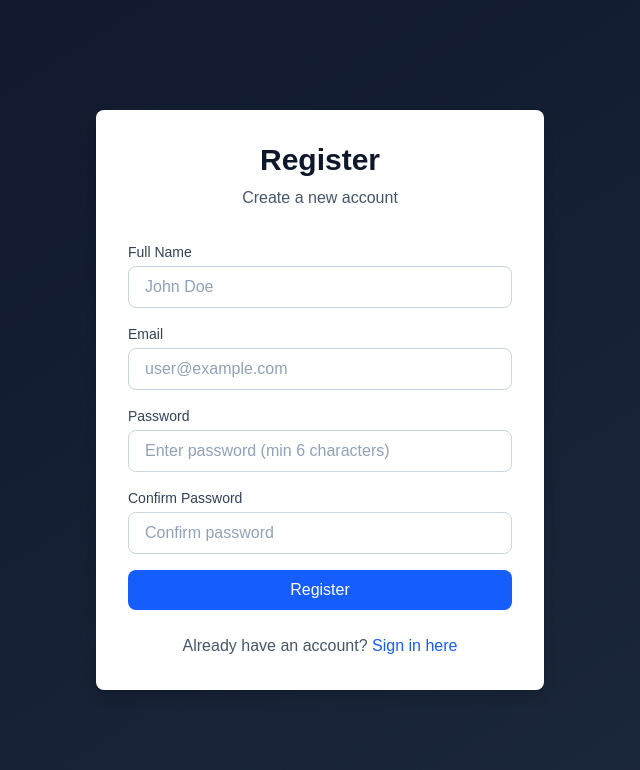
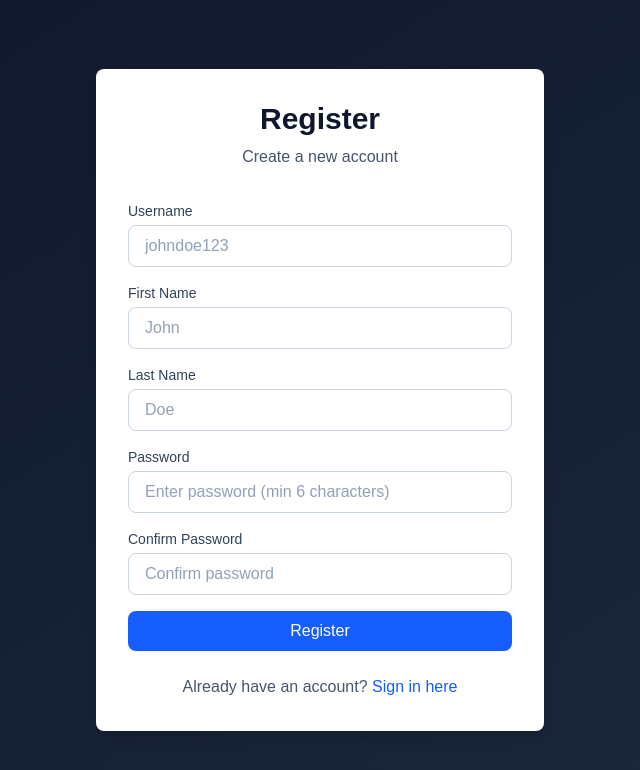
Before and after one commit to Pimeq/SSS-Innowacja-Magazyn-App, a Next.js app in the folder web/: page /register in a window 1280 px wide. Shown: the top 770 px of the page, without its empty margins (320-960 px from the left). Built offline with nearby package versions, Linux system fonts and the light colour scheme.

Commit message:
fix: implementation of proper database connection and changed structure of login/register files to comply with database fields

```diff
--- a/web/src/app/api/auth/__nextauth/authOptions.ts
+++ b/web/src/app/api/auth/__nextauth/authOptions.ts
@@ -1,99 +1,61 @@
 import { NextAuthOptions } from "next-auth";
 import CredentialsProvider from "next-auth/providers/credentials";
-import { getUserByEmail, verifyPassword } from "@/lib/db";
-import { JWT } from "next-auth/jwt";
-import type { Session } from "next-auth";
-import type { DefaultSession } from "next-auth";
-
-declare module "next-auth" {
-  interface Session {
-    user: {
-      id: string;
-      email: string;
-      name?: string | null;
-    } & DefaultSession["user"];
-  }
-  interface User {
-    id: string;
-    email: string;
-    name?: string | null;
-  }
-}
-
-declare module "next-auth/jwt" {
-  interface JWT {
-    id: string;
-    email: string;
-  }
-}
+import { getUserByUsername, verifyPassword } from "@/lib/db";
 
 export const authOptions: NextAuthOptions = {
   providers: [
     CredentialsProvider({
       name: "Credentials",
       credentials: {
-        email: { label: "Email", type: "email", placeholder: "user@example.com" },
+        username: { label: "Username", type: "text" },
         password: { label: "Password", type: "password" },
       },
-      async authorize(credentials, req) {
-        if (!credentials?.email || !credentials?.password) {
-          throw new Error("Invalid credentials");
+      async authorize(credentials) {
+        if (!credentials?.username || !credentials?.password) {
+          return null;
         }
 
-        const user = await getUserByEmail(credentials.email);
+        const user = await getUserByUsername(credentials.username);
+
         if (!user) {
-          throw new Error("User not found");
+          return null;
         }
 
-        const passwordMatch = await verifyPassword(
-          credentials.password,
-          user.password_hash
-        );
-        if (!passwordMatch) {
-          throw new Error("Invalid password");
+        const isValid = await verifyPassword(credentials.password, user.password);
+
+        if (!isValid) {
+          return null;
         }
 
         return {
           id: String(user.id),
-          email: user.email,
-          name: user.name,
+          name: `${user.first_name} ${user.last_name}`,
+          username: user.username,
+          email: null,
         };
       },
     }),
   ],
   session: {
     strategy: "jwt",
-    maxAge: 7 * 24 * 60 * 60, // 7 days
-    updateAge: 24 * 60 * 60, // 1 day
-  },
-  jwt: {
-    maxAge: 7 * 24 * 60 * 60, // 7 days
-  },
-  pages: {
-    signIn: "/login",
-    signOut: "/",
   },
   callbacks: {
     async jwt({ token, user }) {
       if (user) {
         token.id = user.id;
-        token.email = user.email;
+        token.username = (user as any).username;
       }
       return token;
     },
-    async session({
-      session,
-      token,
-    }: {
-      session: Session;
-      token: JWT;
-    }): Promise<Session> {
+    async session({ session, token }) {
       if (session.user) {
         (session.user as any).id = token.id;
-        session.user.email = token.email as string;
+        (session.user as any).username = token.username;
       }
       return session;
     },
   },
-  secret: process.env.NEXTAUTH_SECRET,
+  pages: {
+    signIn: "/login",
+  },
 };
--- a/web/src/app/api/auth/register/route.ts
+++ b/web/src/app/api/auth/register/route.ts
@@ -1,13 +1,12 @@
 import { NextRequest, NextResponse } from "next/server";
-import { createUser, getUserByEmail } from "@/lib/db";
+import { createUser, getUserByUsername } from "@/lib/db";
 
 export async function POST(request: NextRequest) {
   try {
     const body = await request.json();
-    const { email, name, password } = body;
+    const { username, first_name, last_name, password } = body;
 
-    // Validation
-    if (!email || !password || !name) {
+    if (!username || !password || !first_name || !last_name) {
       return NextResponse.json(
         { message: "Missing required fields" },
         { status: 400 }
@@ -21,8 +20,7 @@ export async function POST(request: NextRequest) {
       );
     }
 
-    // Check if user exists
-    const existingUser = await getUserByEmail(email);
+    const existingUser = await getUserByUsername(username);
     if (existingUser) {
       return NextResponse.json(
         { message: "User already exists" },
@@ -30,8 +28,8 @@ export async function POST(request: NextRequest) {
       );
     }
 
-    // Create user
-    const user = await createUser(email, password, name);
+    const user = await createUser(username, password, first_name, last_name);
+
     if (!user) {
       return NextResponse.json(
         { message: "Failed to create user" },
@@ -44,8 +42,9 @@ export async function POST(request: NextRequest) {
         message: "User created successfully",
         user: {
           id: user.id,
-          email: user.email,
-          name: user.name,
+          username: user.username,
+          first_name: user.first_name,
+          last_name: user.last_name,
         },
       },
       { status: 201 }
--- a/web/src/app/login/page.tsx
+++ b/web/src/app/login/page.tsx
@@ -7,7 +7,8 @@ import Link from "next/link";
 
 export default function LoginPage() {
   const router = useRouter();
-  const [email, setEmail] = useState("");
+  // Zmiana stanu z email na username
+  const [username, setUsername] = useState("");
   const [password, setPassword] = useState("");
   const [error, setError] = useState("");
   const [isLoading, setIsLoading] = useState(false);
@@ -18,14 +19,16 @@ export default function LoginPage() {
     setIsLoading(true);
 
     try {
+      // Przekazujemy username do funkcji signIn (zgodnie z konfiguracją w authOptions)
       const result = await signIn("credentials", {
-        email,
+        username,
         password,
         redirect: false,
       });
 
       if (result?.error) {
-        setError(result.error || "Failed to sign in");
+        // Dostosowanie komunikatu błędu
+        setError("Invalid username or password");
         setIsLoading(false);
       } else if (result?.ok) {
         router.push("/dashboard");
@@ -53,19 +56,20 @@ export default function LoginPage() {
         )}
 
         <form onSubmit={handleSubmit} className="space-y-4">
+          {/* Pole Username zamiast Email */}
           <div>
             <label
-              htmlFor="email"
+              htmlFor="username"
               className="block text-sm font-medium text-slate-700 dark:text-slate-300 mb-1"
             >
-              Email
+              Username
             </label>
             <input
-              type="email"
-              id="email"
-              value={email}
-              onChange={(e) => setEmail(e.target.value)}
-              placeholder="user@example.com"
+              type="text"
+              id="username"
+              value={username}
+              onChange={(e) => setUsername(e.target.value)}
+              placeholder="Enter your username"
               required
               className="w-full px-4 py-2 border border-slate-300 dark:border-slate-600 rounded-lg bg-white dark:bg-slate-800 text-slate-900 dark:text-white placeholder-slate-400 dark:placeholder-slate-500 focus:outline-none focus:ring-2 focus:ring-blue-500"
             />
--- a/web/src/app/register/page.tsx
+++ b/web/src/app/register/page.tsx
@@ -7,10 +7,13 @@ import Link from "next/link";
 
 export default function RegisterPage() {
   const router = useRouter();
-  const [email, setEmail] = useState("");
-  const [name, setName] = useState("");
+
+  const [username, setUsername] = useState("");
+  const [firstName, setFirstName] = useState("");
+  const [lastName, setLastName] = useState("");
   const [password, setPassword] = useState("");
   const [confirmPassword, setConfirmPassword] = useState("");
+
   const [error, setError] = useState("");
   const [isLoading, setIsLoading] = useState(false);
 
@@ -19,8 +22,7 @@ export default function RegisterPage() {
     setError("");
     setIsLoading(true);
 
-    // Validation
-    if (!email || !password || !confirmPassword || !name) {
+    if (!username || !firstName || !lastName || !password || !confirmPassword) {
       setError("All fields are required");
       setIsLoading(false);
       return;
@@ -45,8 +47,9 @@ export default function RegisterPage() {
           "Content-Type": "application/json",
         },
         body: JSON.stringify({
-          email,
-          name,
+          username,
+          first_name: firstName,
+          last_name: lastName,
           password,
         }),
       });
@@ -59,9 +62,8 @@ export default function RegisterPage() {
         return;
       }
 
-      // Auto sign in after registration
       const signInResult = await signIn("credentials", {
-        email,
+        username,
         password,
         redirect: false,
       });
@@ -95,42 +97,65 @@ export default function RegisterPage() {
         )}
 
         <form onSubmit={handleSubmit} className="space-y-4">
+
+          {/* USERNAME */}
           <div>
             <label
-              htmlFor="name"
+              htmlFor="username"
               className="block text-sm font-medium text-slate-700 dark:text-slate-300 mb-1"
             >
-              Full Name
+              Username
             </label>
             <input
               type="text"
-              id="name"
-              value={name}
-              onChange={(e) => setName(e.target.value)}
-              placeholder="John Doe"
+              id="username"
+              value={username}
+              onChange={(e) => setUsername(e.target.value)}
+              placeholder="johndoe123"
               required
               className="w-full px-4 py-2 border border-slate-300 dark:border-slate-600 rounded-lg bg-white dark:bg-slate-800 text-slate-900 dark:text-white placeholder-slate-400 dark:placeholder-slate-500 focus:outline-none focus:ring-2 focus:ring-blue-500"
             />
           </div>
 
+          {/* FIRST NAME */}
           <div>
             <label
-              htmlFor="email"
+              htmlFor="firstName"
               className="block text-sm font-medium text-slate-700 dark:text-slate-300 mb-1"
             >
-              Email
+              First Name
             </label>
             <input
-              type="email"
-              id="email"
-              value={email}
-              onChange={(e) => setEmail(e.target.value)}
-              placeholder="user@example.com"
+              type="text"
+              id="firstName"
+              value={firstName}
+              onChange={(e) => setFirstName(e.target.value)}
+              placeholder="John"
               required
               className="w-full px-4 py-2 border border-slate-300 dark:border-slate-600 rounded-lg bg-white dark:bg-slate-800 text-slate-900 dark:text-white placeholder-slate-400 dark:placeholder-slate-500 focus:outline-none focus:ring-2 focus:ring-blue-500"
             />
           </div>
 
+          {/* LAST NAME */}
+          <div>
+            <label
+              htmlFor="lastName"
+              className="block text-sm font-medium text-slate-700 dark:text-slate-300 mb-1"
+            >
+              Last Name
+            </label>
+            <input
+              type="text"
+              id="lastName"
+              value={lastName}
+              onChange={(e) => setLastName(e.target.value)}
+              placeholder="Doe"
+              required
+              className="w-full px-4 py-2 border border-slate-300 dark:border-slate-600 rounded-lg bg-white dark:bg-slate-800 text-slate-900 dark:text-white placeholder-slate-400 dark:placeholder-slate-500 focus:outline-none focus:ring-2 focus:ring-blue-500"
+            />
+          </div>
+
+          {/* PASSWORD */}
           <div>
             <label
               htmlFor="password"
@@ -149,6 +174,7 @@ export default function RegisterPage() {
             />
           </div>
 
+          {/* CONFIRM PASSWORD */}
           <div>
             <label
               htmlFor="confirmPassword"
```
Also changed, not shown: web/src/lib/db.ts (+20 -15 lines).
